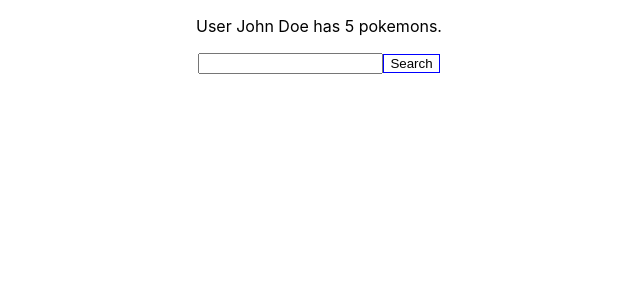
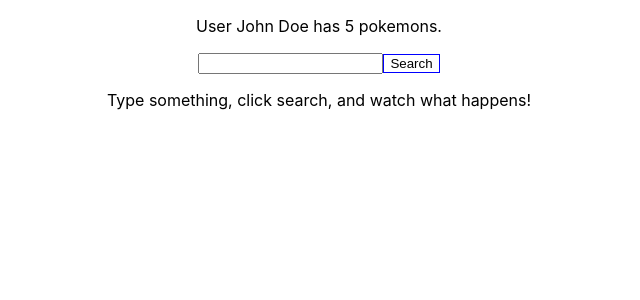
Before and after one commit to JarneVanAerde/pokemon-search-app, a React (Create React App) app: page / in a window 1280 px wide. Shown: the top 300 px of the page, without its empty margins (321-961 px from the left). Built offline with nearby package versions, Linux system fonts and the light colour scheme.

Commit message:
cleaned up the search component

```diff
--- a/src/components/PokemonSearch.tsx
+++ b/src/components/PokemonSearch.tsx
@@ -1,22 +1,75 @@
-import React, { Component } from "react";
+import React, { Component, ReactElement } from "react";
 import { SearchState } from "../models/SearchState.interface";
 import PokemonResult from "./PokemonResult";
 
+/**
+ * This component is used to handle the search functionality of the application.
+ */
 export class PokemonSearch extends Component<{}, SearchState> {
-  pokemonRef: React.RefObject<HTMLInputElement>;
+
+  /**
+   * The reference to the input field used for the search.
+   * This is an uncontrolled way of handeling the input event.
+   */
+  private pokemonRef: React.RefObject<HTMLInputElement>;
 
   constructor(props: any) {
     super(props);
-    this.state = {
-      error: false,
-      pokemon: null
-    };
+    this.state = { error: false, pokemon: null };
     this.pokemonRef = React.createRef();
   }
 
-  onSearchClick = () => {
+  /**
+   * Renders the component.
+   */
+  public render() {
+
+    // Determine the markup for rendering.
+    const resultMarkup = this.determineMarkup();
+
+    // Render the component.
+    return (
+      <div>
+        <input ref={this.pokemonRef} />
+        <button onClick={this.onSearchClick} className="my-button">
+          Search
+        </button>
+
+        {resultMarkup}
+      </div>
+    );
+  }
+
+  /**
+   * Determines the markup for rendering based on the state of this component.
+   *
+   * @returns The corresponding HTML based on the component state.
+   */
+  private determineMarkup(): ReactElement {
+
+    // Deconstruct the state of this component.
+    const { error, pokemon } = this.state;
+
+    // Determine the markup for this component based on the state.
+    if (error) {
+      return <p>Pokemon not found, please try again</p>;
+    } else if (this.state.pokemon) {
+      return <PokemonResult {...pokemon} />;
+    } else {
+      return <p>Type something, click search, and watch what happens!</p>;
+    }
+  }
+
+  /**
+   * @type EventHandler
+   * Calls the pokemon API when the user clicks search.
+   */
+  private readonly onSearchClick = (): void => {
+
+    // Get the value from the input reference.
     const inputValue = this.pokemonRef.current.value;
 
+    // Call the API.
     fetch(`https://pokeapi.co/api/v2/pokemon/${inputValue}/`).then(result => {
       if (result.status !== 200) {
         this.setState({ error: true });
@@ -36,28 +89,6 @@
       });
     });
   };
-
-  render() {
-    const { error, pokemon } = this.state;
-
-    let resultMarkup;
-    if (error) {
-      resultMarkup = <p>Pokemon not found, please try again</p>;
-    } else if (this.state.pokemon) {
-      resultMarkup = <PokemonResult {...pokemon} />;
-    }
-
-    return (
-      <div>
-        <input type="text" ref={this.pokemonRef} />
-        <button onClick={this.onSearchClick} className="my-button">
-          Search
-        </button>
-
-        {resultMarkup}
-      </div>
-    );
-  }
 }
 
 export default PokemonSearch;
```
Also changed, not shown: src/components/UserInfo.tsx (line endings or trailing spaces).
